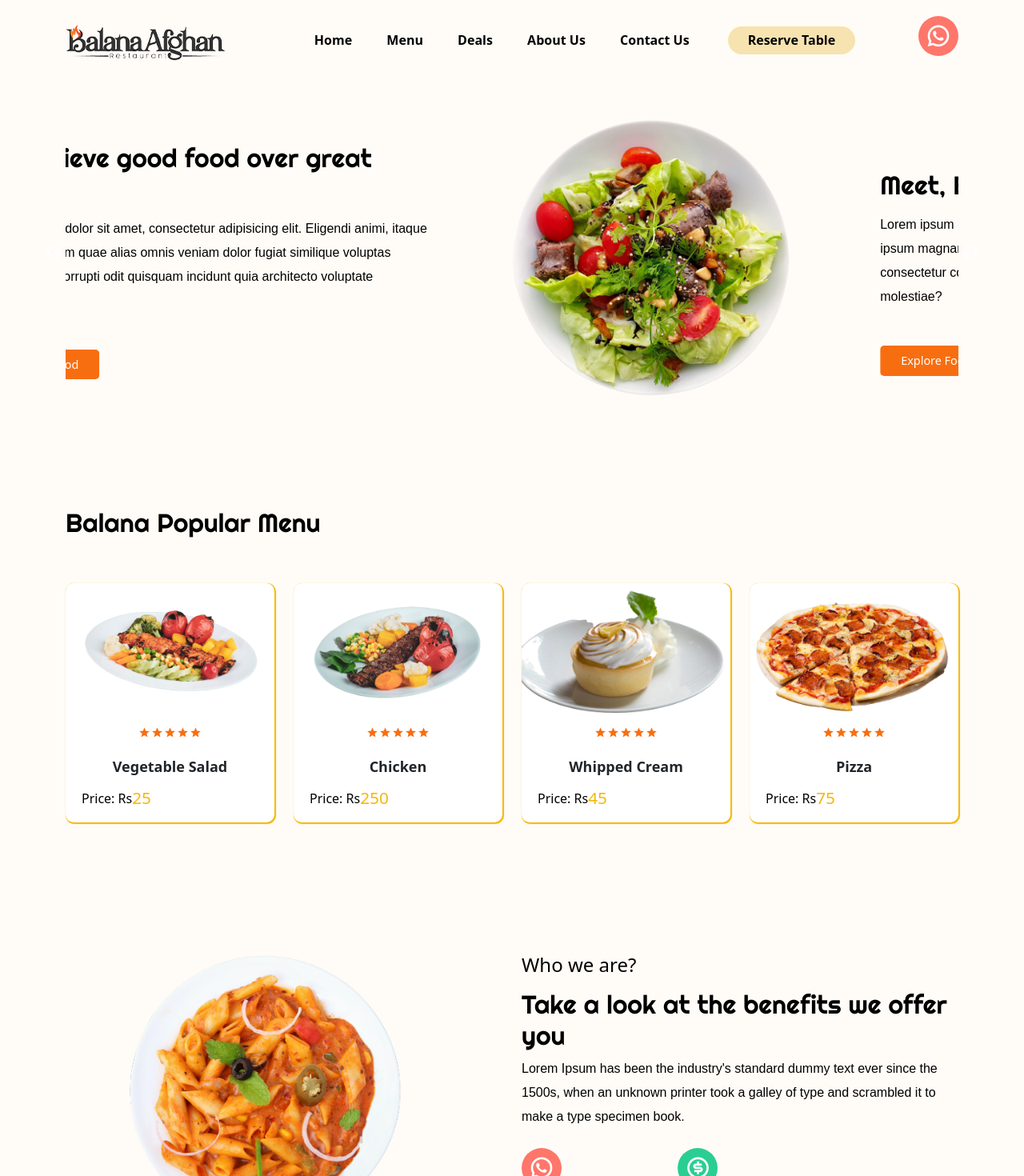
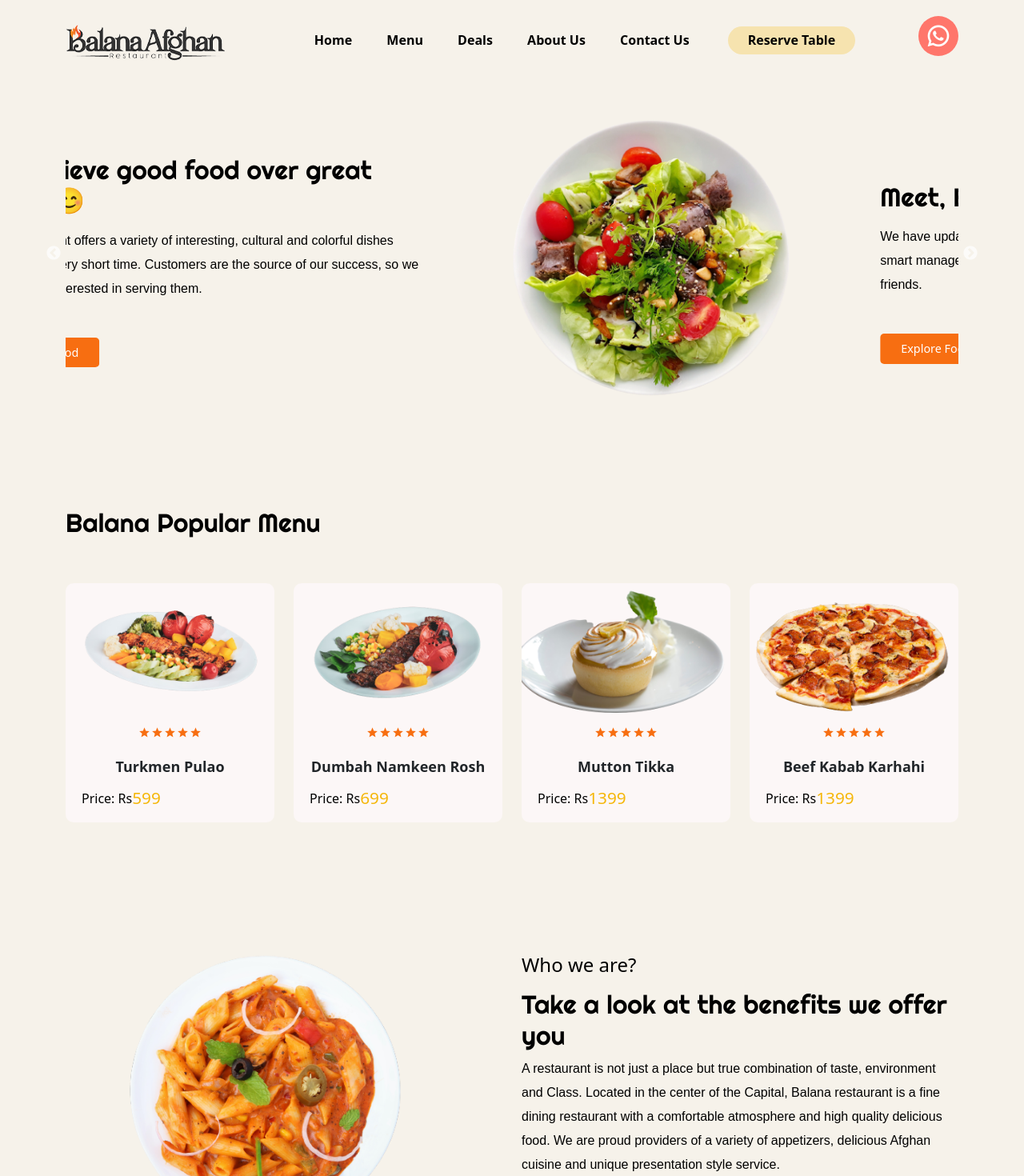
Before and after one commit to EngrAminullah/balana-afghan, a React (Create React App) app: page /balana-afghan in a window 1280 px wide. Shown: the top 1470 px of the page at 80% size. Built offline with nearby package versions, Linux system fonts and the light colour scheme.

Commit message:
coloring

```diff
--- a/src/app.css
+++ b/src/app.css
@@ -8,7 +8,7 @@
 
 body,
 html {
-  background: #fffcf7;
+  background: #f6f2ea;
 }
 
 section,
--- a/src/assets/fake-data/products.js
+++ b/src/assets/fake-data/products.js
@@ -1,42 +1,38 @@
 // ======= imported  all products images from images folder ========
 import pizzaImg01 from "../images/pizza1.png";
-
 import fastFood03 from "../images/chicken3.png";
 import fastFood04 from "../images/chicken4.png";
-
 import dessert02 from "../images/dessert02.png";
 import dessert03 from "../images/dessert2.png";
 import dessert04 from "../images/dessert3.png";
-
 import coffeeImg02 from "../images/coffe2.png";
-
 import salad from "../images/slider2.png";
 
 export const popularMenuFood = [
   {
     id: "01",
-    title: "Vegetable Salad",
-    price: 25,
+    title: "Turkmen Pulao",
+    price: 599,
     imgUrl: fastFood03,
   },
   {
     id: "02",
-    title: "Chicken",
-    price: 250,
+    title: "Dumbah Namkeen Rosh",
+    price: 699,
     imgUrl: fastFood04,
   },
 
   {
     id: "03",
-    title: "Whipped Cream",
-    price: 45,
+    title: "Mutton Tikka",
+    price: 1399,
     imgUrl: dessert02,
   },
 
   {
     id: "04",
-    title: "Pizza",
-    price: 75,
+    title: "Beef Kabab Karhahi",
+    price: 1399,
     imgUrl: pizzaImg01,
   },
 ];
--- a/src/assets/fake-data/slider.js
+++ b/src/assets/fake-data/slider.js
@@ -6,19 +6,19 @@
   {
     id: "01",
     title: "We have simple and delicious food for you 😍",
-    desc: "Lorem ipsum dolor sit amet, consectetur adipisicing elit. Eligendi animi, itaque ipsum magnam quae alias omnis veniam dolor fugiat similique voluptas consectetur corrupti odit quisquam incidunt quia architecto voluptate molestiae?",
+    desc: "In addition to the quality and delicious food, you will love the pleasant surroundings of our restaurant, the perfect destination.",
     imgUrl: sliderImg01,
   },
   {
     id: "02",
-    title: "We believe good food over great smile",
-    desc: "Lorem ipsum dolor sit amet, consectetur adipisicing elit. Eligendi animi, itaque ipsum magnam quae alias omnis veniam dolor fugiat similique voluptas consectetur corrupti odit quisquam incidunt quia architecto voluptate molestiae?",
+    title: "We believe good food over great smile 😊",
+    desc: "The restaurant offers a variety of interesting, cultural and colorful dishes served in a very short time. Customers are the source of our success, so we are always interested in serving them.",
     imgUrl: sliderImg02,
   },
   {
     id: "03",
-    title: "Meet, Eat and Enjoy the true test",
-    desc: "Lorem ipsum dolor sit amet, consectetur adipisicing elit. Eligendi animi, itaque ipsum magnam quae alias omnis veniam dolor fugiat similique voluptas consectetur corrupti odit quisquam incidunt quia architecto voluptate molestiae?",
+    title: "Meet, Eat and Enjoy the true test 🤩",
+    desc: " We have updated our services with new products, highly qualified staff and smart managers. Balana Restaurant is your perfect choice for your family and friends.",
     imgUrl: sliderImg03,
   },
 ];
--- a/src/components/choose-us/ChooseUs.jsx
+++ b/src/components/choose-us/ChooseUs.jsx
@@ -8,23 +8,28 @@
     <section>
       <Container>
         <Row>
-          <Col lg="6" md='6'>
+          <Col lg="6" md="6">
             <img src={pastaImg} alt="" className="w-100" />
           </Col>
-          <Col lg="6" md='6'>
+          <Col lg="6" md="6">
             <div className="choose_content">
               <h4>Who we are?</h4>
               <h2>Take a look at the benefits we offer you</h2>
               <p>
-                Lorem Ipsum has been the industry's standard dummy text ever
-                since the 1500s, when an unknown printer took a galley of type
-                and scrambled it to make a type specimen book.{" "}
+                A restaurant is not just a place but true combination of taste,
+                environment and Class. Located in the center of the Capital,
+                Balana restaurant is a fine dining restaurant with a comfortable
+                atmosphere and high quality delicious food. We are proud
+                providers of a variety of appetizers, delicious Afghan cuisine
+                and unique presentation style service.
               </p>
             </div>
             <div className="features mt-4">
-              <div className="feature1 d-flex align-items-center
+              <div
+                className="feature1 d-flex align-items-center
               gap-5
-              ">
+              "
+              >
                 <div className="single_feature">
                   <span>
                     <i class="ri-whatsapp-line"></i>
@@ -39,11 +44,12 @@
                   <h6>Return & Refund</h6>
                   <p>Lorem ipsum dolor isir amet.</p>
                 </div>
-
               </div>
-              <div className="feature1 mt-3 d-flex align-items-center
+              <div
+                className="feature1 mt-3 d-flex align-items-center
               gap-5
-              ">
+              "
+              >
                 <div className="single_feature">
                   <span className="feature_icon-3">
                     <i class="ri-secure-payment-line"></i>
@@ -58,7 +64,6 @@
                   <h6>24/7 Hours Support</h6>
                   <p>Lorem ipsum dolor isir amet.</p>
                 </div>
-
               </div>
             </div>
           </Col>
--- a/src/components/header/header.css
+++ b/src/components/header/header.css
@@ -6,7 +6,7 @@
     top: 0;
     left: 0;
     z-index: 9;
-    background: #fffcf7;
+    background: #f6f2ea;
     align-items: center;
     justify-content: center;
 }
--- a/src/components/product-card/card.css
+++ b/src/components/product-card/card.css
@@ -1,41 +1,49 @@
 .single_product {
-    background: #ffffff;
+    background: #fcf7f7;
     border-radius: 10px;
     cursor: pointer;
-    box-shadow: 1px 1px 1px 1px #f5b70a;box-sizing: border-box;
+    box-shadow:  #6a6868;
+    box-sizing: border-box;
     animation: animate 1s ease-in;
 }
 
 .single_product:hover {
-    box-shadow: 5px 5px 10px -5px #f5b70a;
+    box-shadow: #6a6868;
 }
-.product_content{
-    padding:0px 20px;
+
+.product_content {
+    padding: 0px 20px;
     padding-bottom: 15px;
 }
-.product_content h6{
+
+.product_content h6 {
     text-align: center;
     font-size: 18px;
     font-weight: 700;
     padding-top: 5px;
 }
-.rating{
+
+.rating {
     margin-bottom: 16px;
 }
-.rating span i{
+
+.rating span i {
     color: #f76e11;
     padding-top: 5px;
 }
-.price{
+
+.price {
     color: black;
     padding-top: 5px;
 }
-.price span{
+
+.price span {
     color: #f5b70a;
     font-size: 1.3rem;
     font-weight: 500;
 }
-.shopping_icon{
+
+.shopping_icon {
     width: 30px;
     height: 30px;
     border-radius: 5px;
@@ -46,24 +54,28 @@
     cursor: pointer;
     padding-top: 5px;
 }
-@keyframes animate{
-    from{
+
+@keyframes animate {
+    from {
         transform: scale(0);
     }
-    to{
+
+    to {
         transform: scale(1);
     }
 }
 
 @media only screen and (max-width: 767px) {
 
-    .product_content h6{
+    .product_content h6 {
         font-size: 0.6rem;
         font-weight: bolder;
     }
+
     .price {
         font-size: 0.8rem;
     }
+
     .price span {
         font-size: 0.8rem;
     }
```
